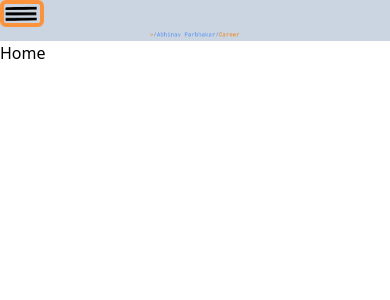
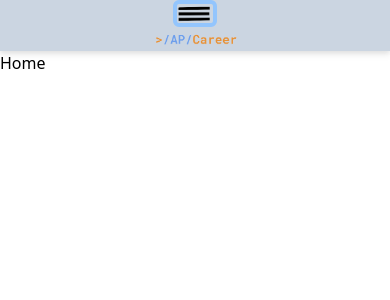
Before and after one commit to AbhinavParbhakar/portfolio, a Next.js app in the folder abhinav_parbhakar_site/: page / in a window 390 px wide. Shown: the top 300 px of the page. Built offline with nearby package versions, Linux system fonts and the light colour scheme.

Commit message:
nav bar fully functioning

```diff
--- a/abhinav_parbhakar_site/app/components/NavBar.tsx
+++ b/abhinav_parbhakar_site/app/components/NavBar.tsx
@@ -5,22 +5,33 @@ import { useState } from "react";
 
 export default function NavBar(){
     const [burgerState,setBurgerState]  = useState(true)
+    function setBurger(){
+        setBurgerState(!burgerState)
+    }
     return(
-    <div className="bg-slate-300 flex flex-col justify-center">
-        <div className="flex-col justify-center md:hidden">
-            <button className="flex rounded-md border-4 border-orange-400" onClick={() =>{setBurgerState(!burgerState)}}>
+    <div className="bg-slate-300 flex flex-col justify-center drop-shadow-md">
+        <div className="md:hidden flex justify-center ">
+            <button className="rounded-md border-4 border-blue-300" onClick={setBurger}>
                 {burgerState ? <img className="max-h-9 max-w-9"src="/hamburger.png" alt="" />:<img className="max-h-9 max-w-9"src="closeHamburger.png" alt=""></img>}
             </button>
-            {!burgerState ?
-            (<div className="flex flex-col justify-between">
-                <Link href="/" className="text-orange-400 hover:text-orange-300 overline font-mono">Home</Link>
-                <Link href="/Education"className="text-orange-400 hover:text-orange-300 overline font-mono" >Education</Link>
-                <Link href="/Experience" className="text-orange-400 hover:text-orange-300 overline font-mono">Experience</Link>
-                <Link href="/Projects" className="text-orange-400 hover:text-orange-300 overline font-mono">Projects</Link>
-            </div>):
-            <></>}
         </div>
         <div className="flex justify-center">
+        {!burgerState ?
+            (<div className="flex flex-col md:hidden justify-center">
+                <Link href="/" className="text-orange-400 hover:text-orange-300  font-mono" onClick={setBurger}>Home</Link>
+                <Link href="/Education"className="text-orange-400 hover:text-orange-300  font-mono" onClick={setBurger}>Education</Link>
+                <Link href="/Experience" className="text-orange-400 hover:text-orange-300  font-mono" onClick={setBurger}>Experience</Link>
+                <Link href="/Projects" className="text-orange-400 hover:text-orange-300  font-mono" onClick={setBurger}>Projects</Link>
+            </div>):<></>}
+        </div>
+        <div className="flex justify-center">
+        {burgerState ?
+            <div className="flex justify-center md:hidden">
+                <img src="/navBar_small.png" alt="nav bar image" className="max-h-24 max-w-24"/>
+            </div>:<></>
+        }
+        </div>
+        <div className="md:flex md:justify-center hidden">
             <img src="/navPic.png" alt="nav bar image" className="max-h-24 max-w-24"/>
         </div>
         <div className="hidden md:flex md:flex-auto md:justify-center md:space-x-10">
```
Also changed, not shown: abhinav_parbhakar_site/public/navBar_small.png (added).
